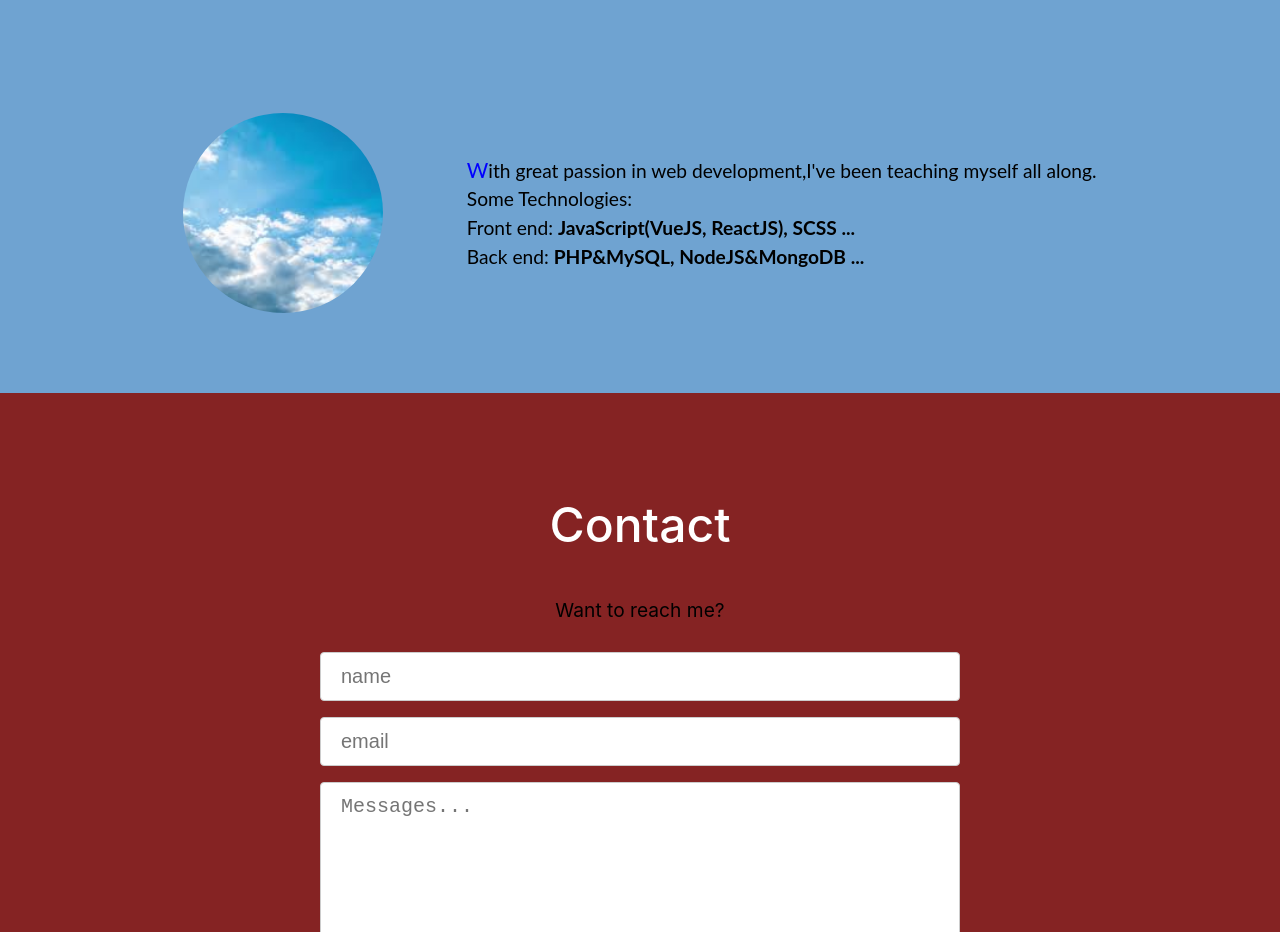
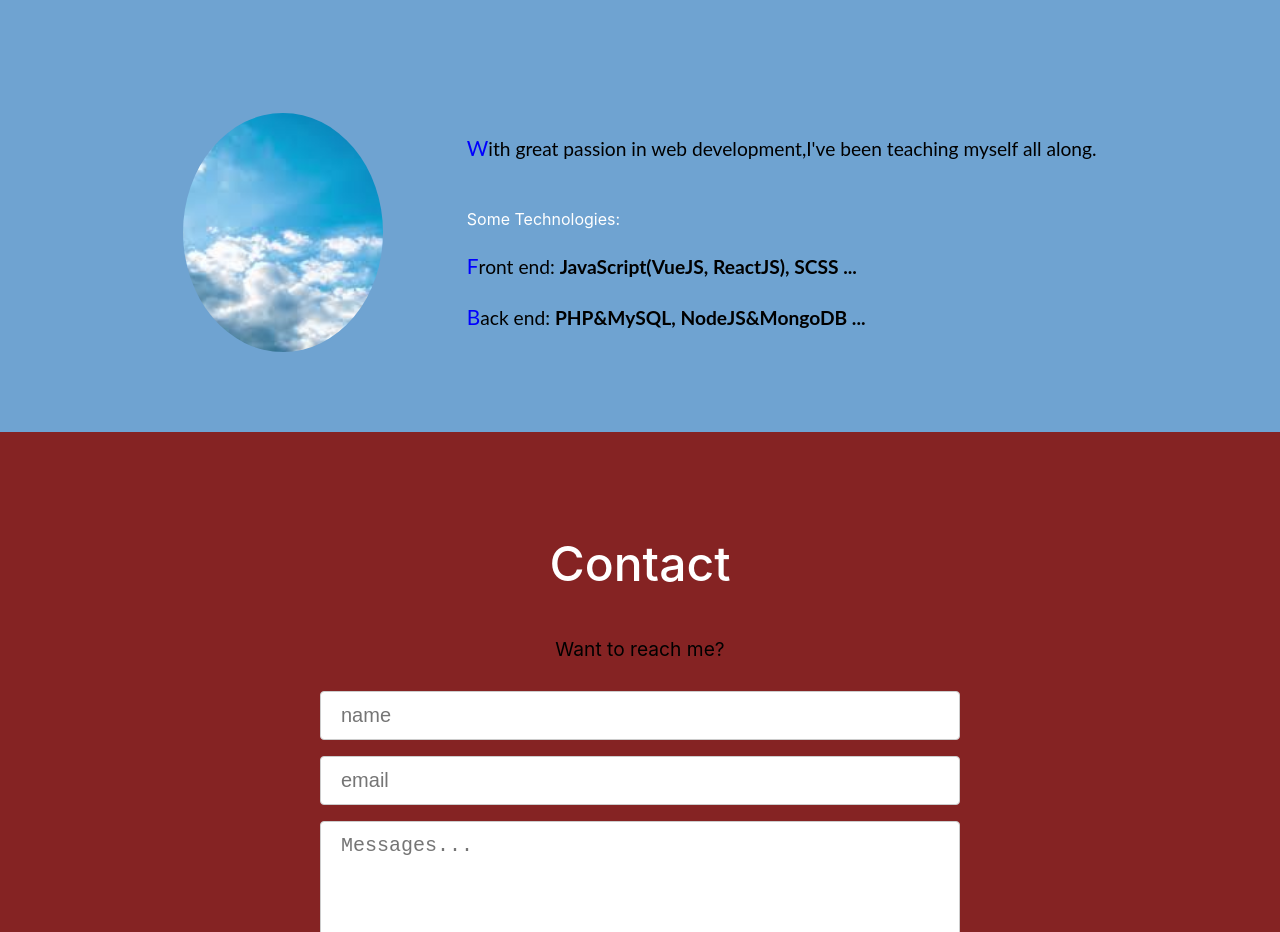
Before and after one commit to RyanCrystal/ryansky, a Next.js app: page / in a window 1280 px wide. Shown: the part 2187-3119 px from the top of the page. Built offline with nearby package versions, Linux system fonts and the light colour scheme.

Commit message:
text change

```diff
--- a/components/AboutMe.js
+++ b/components/AboutMe.js
@@ -8,19 +8,26 @@ const AboutMe = () => {
         <div className={styles.about_content_left}>
           <div className={styles.img_container}></div>
           <div className={styles.intro_text}>
-            <p>
-              With great passion in web development,I&apos;ve been teaching
-              myself all along.
+            <div>
+              <p>
+                With great passion in web development,I&apos;ve been teaching
+                myself all along.
+              </p>
               <br />
               Some Technologies:
               <br />
               <div>
-                Front end: <strong>JavaScript(VueJS, ReactJS), SCSS ...</strong>
+                <p>
+                  Front end:{" "}
+                  <strong>JavaScript(VueJS, ReactJS), SCSS ...</strong>
+                </p>
               </div>
               <div>
-                Back end: <strong>PHP&MySQL, NodeJS&MongoDB ... </strong>
+                <p>
+                  Back end: <strong>PHP&MySQL, NodeJS&MongoDB ... </strong>
+                </p>
               </div>
-            </p>
+            </div>
           </div>
         </div>
       </div>
```
